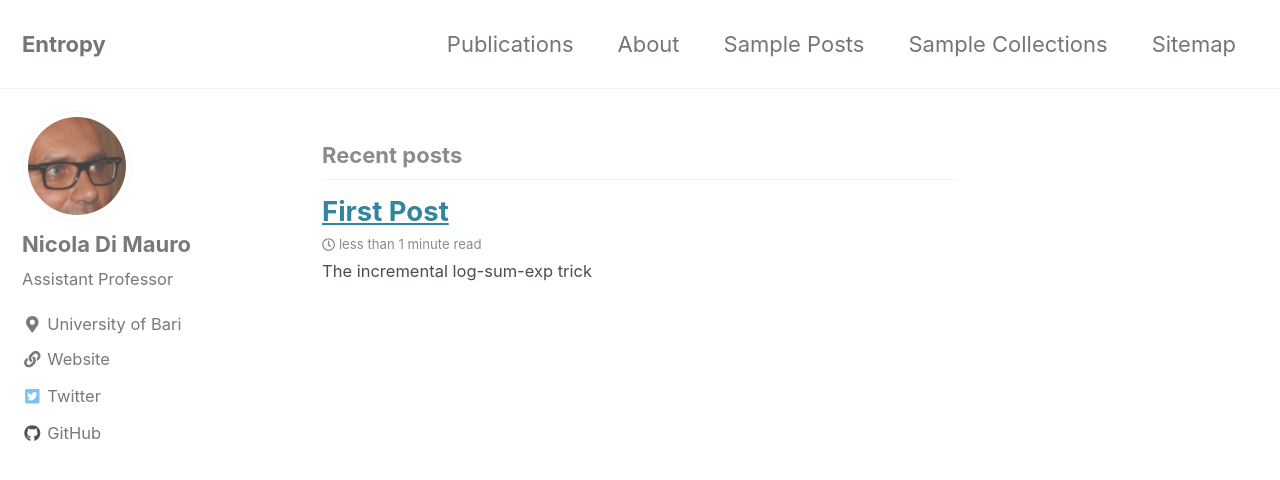
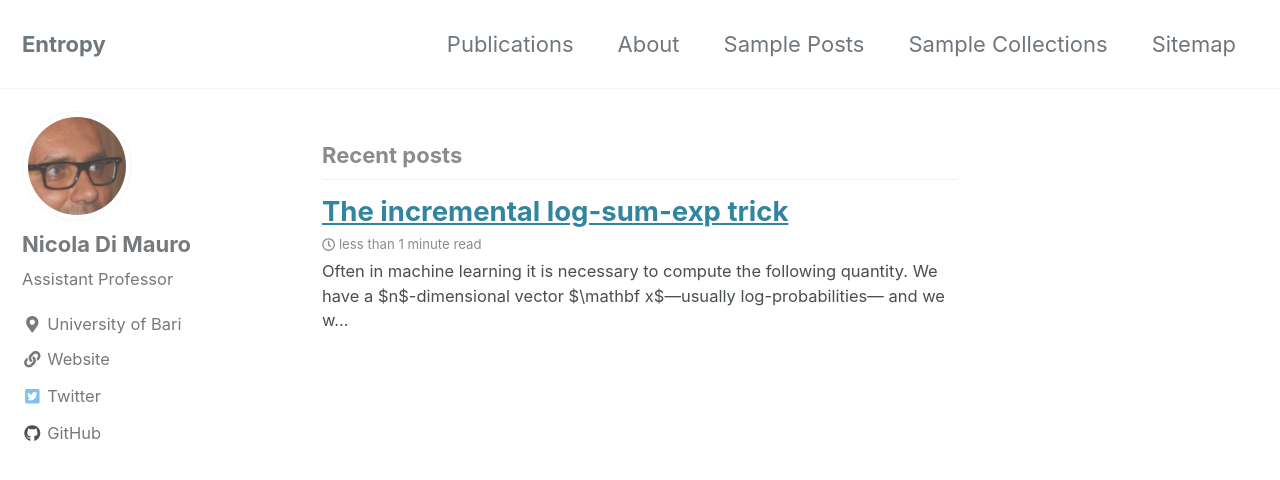
Before and after one commit to nicoladimauro/nicoladimauro.github.io, a Jekyll site: the page built from index.html, in a window 1280 px wide and 900 px high. Shown: the top 480 px of the window. Built offline with Jekyll 4.4.1, drawn with Linux system fonts in a browser that asks for light colours; cached includes are drawn as plain includes; nearby versions of some CDN libraries; the list of posts is cut into pages by our own code.

Commit message:
Update and rename 2019-04-11-first-post.md to 2019-04-11-ilse.md

```diff
--- a/_posts/2019-04-11-first-post.md
+++ b/_posts/2019-04-11-ilse.md
@@ -1,4 +1,10 @@
-# The incremental log-sum-exp trick
+---
+title: "The incremental log-sum-exp trick"
+categories:
+  - Machine Learning
+tags:
+  - tricks
+---
 
 Often in machine learning it is necessary to compute the following quantity. We have a $n$-dimensional vector $\mathbf x$---usually log-probabilities--- and we want to calculate
 $$y =$$
```
